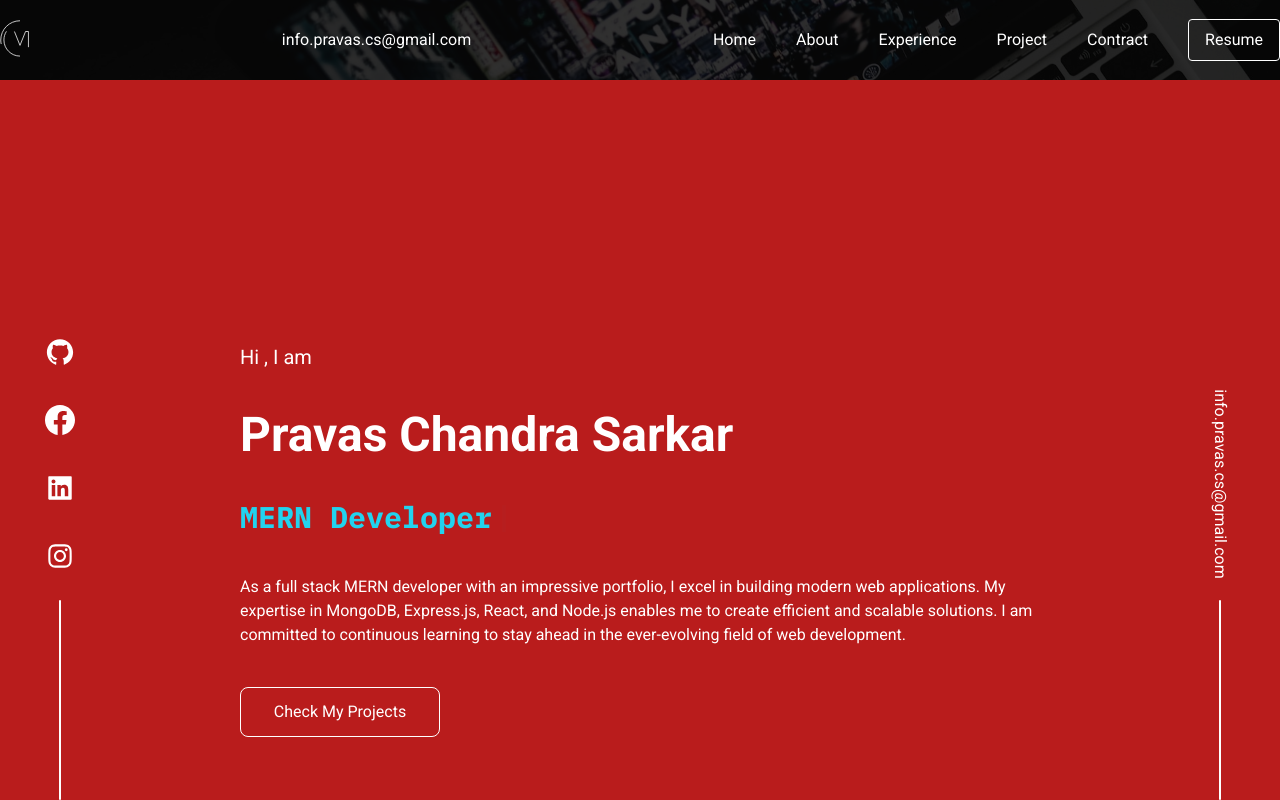
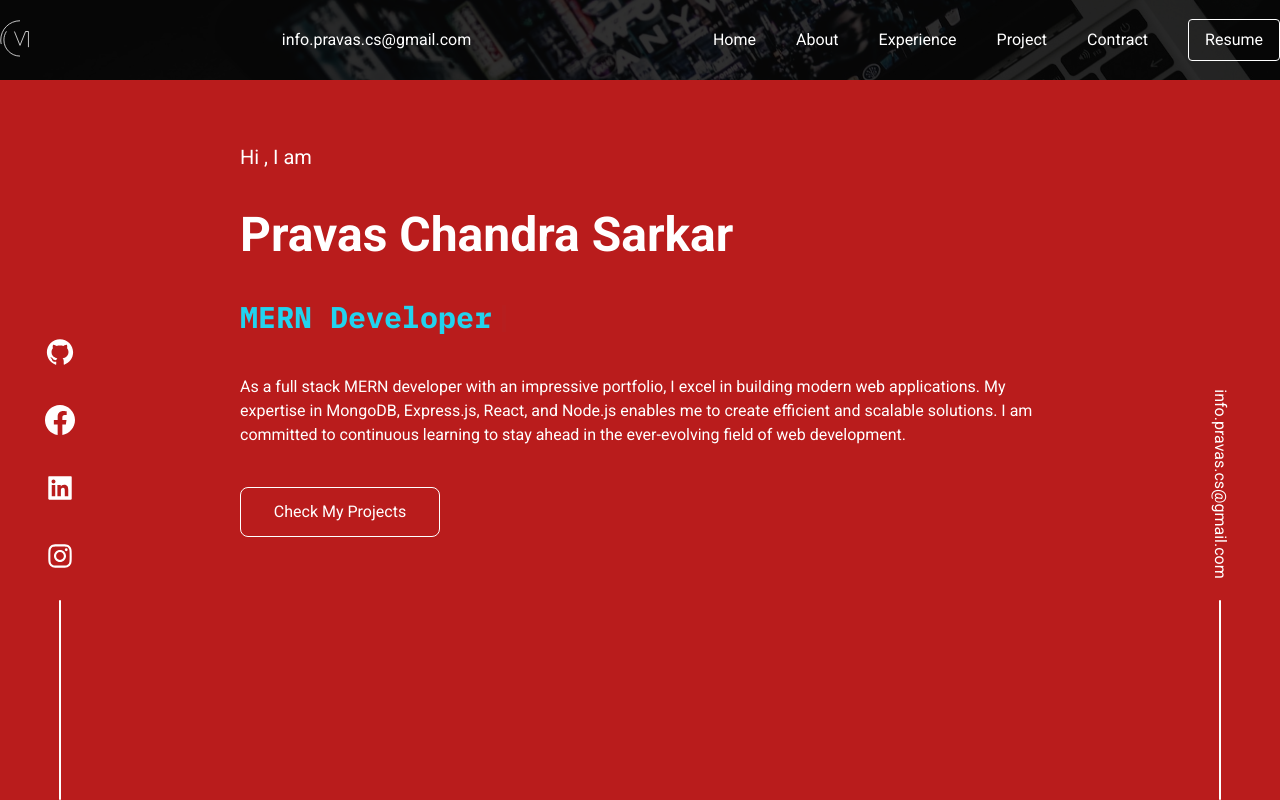
Before and after one commit to PravasTheDeveloper/Pravas_Chandra_Sarkar, a Next.js app: page / in a window 1280 px wide. Built offline with nearby package versions, Linux system fonts and the light colour scheme.

Commit message:
update44

```diff
--- a/components/Homepage.js
+++ b/components/Homepage.js
@@ -12,7 +12,7 @@ export default function Homepage() {
         <div className='w-full h-full hidden sm:block'>
           <LeftSideHomePageContent />
         </div>
-        <motion.div initial={{y:1000}} animate={{y:100}} transition={{duration:.6  , delay:.4}} className='text text-white flex flex-col justify-center items-center h-full w-[100%] px-5 sm:px-0'>
+        <motion.div initial={{y:1000}} animate={{y:-100}} transition={{duration:.6  , delay:.4}} className='text text-white flex flex-col justify-center items-center h-full w-[100%] px-5 sm:px-0'>
           <HomePageContentSec />
         </motion.div>
         <div className='w-full h-full justify-end hidden sm:flex'>
```
